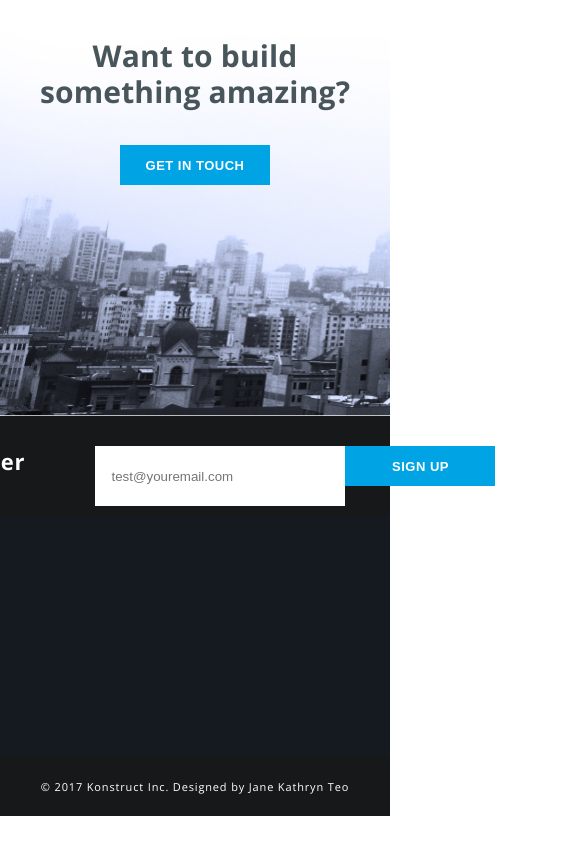
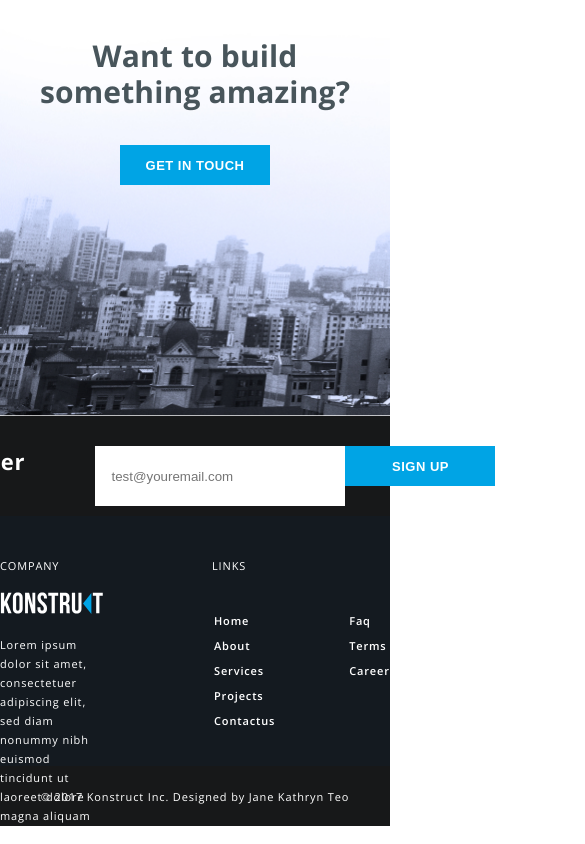
Before and after one commit to sai-2409/konstuct__1, a plain HTML site: page index.html in a window 390 px wide. Shown: the part 2753-3597 px from the top of the page, 585 px wide, since content can reach past the window. Before the commit the page ends 3569 px from the top, so only its background shows below. Drawn offline with nearby package versions, Linux system fonts and the light colour scheme.

Commit message:
almost done - without optimization for small screens

```diff
--- a/css/style.css
+++ b/css/style.css
@@ -388,9 +388,104 @@ span {
 
 /* coding first footer start */
 
-.f-footer {
-   height: 240px;
+.footer {
+   height: 250px;
    background-color: var(--dark__blue);
+   padding-top: 42px;
+   padding-bottom: 48px;
+}
+
+.footer__flex {
+   display: flex;
+
+}
+
+.footer__title {
+   color: #FFF;
+   font-size: 11px;
+   font-weight: 400;
+   line-height: normal;
+   letter-spacing: 0.846px;
+   margin-bottom: 19px;
+}
+
+.footer__flex-first-p {
+   color: #FFF;
+   font-size: 11px;
+   font-weight: 400;
+   line-height: 19px;
+   letter-spacing: 0.85px;
+   padding-top: 15px;
+   max-width: 600px;
+   max-height: 76px;
+}
+
+.footer__flex-link {
+   margin-left: 71px;
+   margin-right: 58px;
+}
+
+.footer__flex-link-block {
+   display: flex;
+}
+
+.footer__flex-link-block-first {
+   margin-right: 34px;
+}
+
+.footer__flex-link-block-second {
+   margin-right: 38px;
+}
+
+.footer__flex-link-title {
+   margin-left: 38px;
+}
+
+.footer__flex-link-block ul {
+   list-style: none;
+}
+
+.footer__flex-link-block li a {
+   text-decoration: none;
+   list-style: none;
+   color: #FFF;
+   font-size: 11px;
+   font-weight: 600;
+   line-height: 25px;
+   letter-spacing: 0.846px;
+}
+
+.footer__flex-link-block li a:hover {
+   color: var(--light__blue);
+   transition: all .3s;
+}
+
+.footer__flex-contact {
+   color: #FFF;
+   font-size: 11px;
+   line-height: 16px;
+   letter-spacing: 0.846px;
+   margin-right: 46px;
+}
+
+.text-first {
+   max-width: 141px;
+}
+
+.text-second {
+   padding-top: 20px;
+   margin-bottom: 20px;
+}
+
+.footer__flex-icons-flex {
+   display: flex;
+   padding-top: 35px;
+}
+
+
+.image__twitter {
+   padding-left: 25px;
+   padding-right: 25px;
 }
 
 /* coding first footer start */
--- a/index.html
+++ b/index.html
@@ -157,10 +157,56 @@
 
    <!-- Coding first footer with contacts start -->
 
-   <footer class="f-footer">
-      <div class="f-footer__container common__container">
-         <div class="f-footer__inner">
-
+   <footer class="footer">
+      <div class="footer__container common__container">
+         <div class="footer__flex">
+            <div class="footer__flex-company">
+               <div class="footer__flex-first-title footer__title">COMPANY</div>
+               <img class="footer__flex-first-logo" src="img/main__logo.svg" alt="Logotype">
+               <p class="footer__flex-first-p">Lorem ipsum dolor sit amet, consectetuer adipiscing elit, sed diam
+                  nonummy nibh euismod tincidunt ut laoreet dolore magna aliquam erat.</p>
+            </div>
+            <div class="footer__flex-link">
+               <div class="footer__flex-link-title footer__title">LINKS</div>
+               <div class="footer__flex-link-block">
+                  <div class="footer__flex-link-block-first common__block">
+                     <ul>
+                        <li><a href="#">Home</a></li>
+                        <li><a href="#">About</a></li>
+                        <li><a href="#">Services</a></li>
+                        <li><a href="#">Projects</a></li>
+                        <li><a href="#">Contactus</a></li>
+                     </ul>
+                  </div>
+                  <div class="footer__flex-link-block-second common__block">
+                     <ul>
+                        <li><a href="#">Faq</a></li>
+                        <li><a href="#">Terms</a></li>
+                        <li><a href="#">Careers</a></li>
+                     </ul>
+                  </div>
+                  <div class="footer__flex-link-block-third common__block">
+                     <ul>
+                        <li><a href="#">Blogs</a></li>
+                        <li><a href="#">Partners</a></li>
+                        <li><a href="#">News</a></li>
+                     </ul>
+                  </div>
+               </div>
+            </div>
+            <div class="footer__flex-contact">
+               <div class="footer__flex-contact-title footer__title">Contacts us</div>
+               <p class="footer__flex-contact-text text-first">213 Baker Street Oriel City Kounty 7000 KNW, Kountry </p>
+               <p class="footer__flex-contact-text text-second">+23 994 233 4022</p>
+               <p class="footer__flex-contact-mail">info@konstruct.com</p>
+            </div>
+            <div class="footer__flex-icons">
+               <div class="footer__flex-icons-flex">
+                  <img class="footer__flex-icons-image image__facebook" src="img/facebook.svg" alt="Facebook__icon">
+                  <img class="footer__flex-icons-image image__twitter" src="img/twitter.svg" alt="Twitter__icon">
+                  <img class="footer__flex-icons-image image__google" src="img/google.svg" alt="Google__icon">
+               </div>
+            </div>
          </div>
       </div>
    </footer>
```
Also changed, not shown: img/facebook.svg (added), img/google.svg (added), img/twitter.svg (added).
